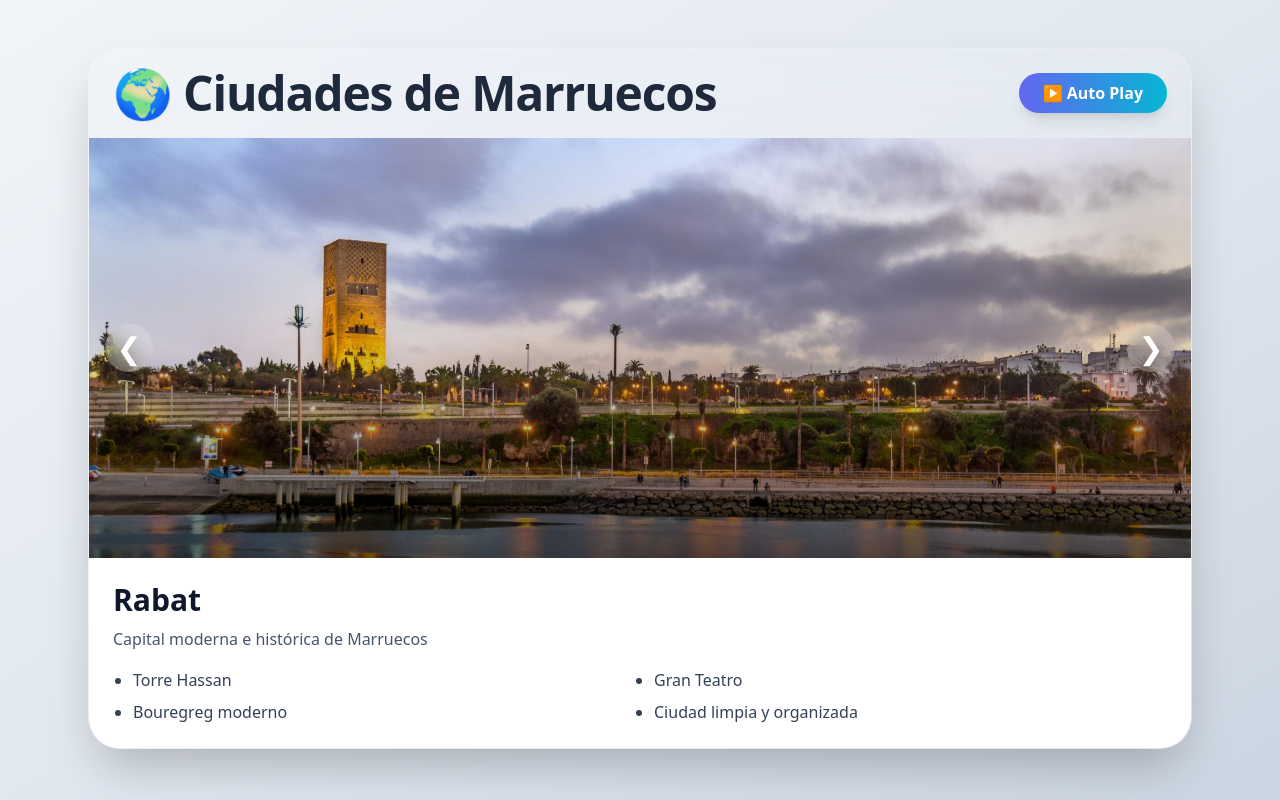
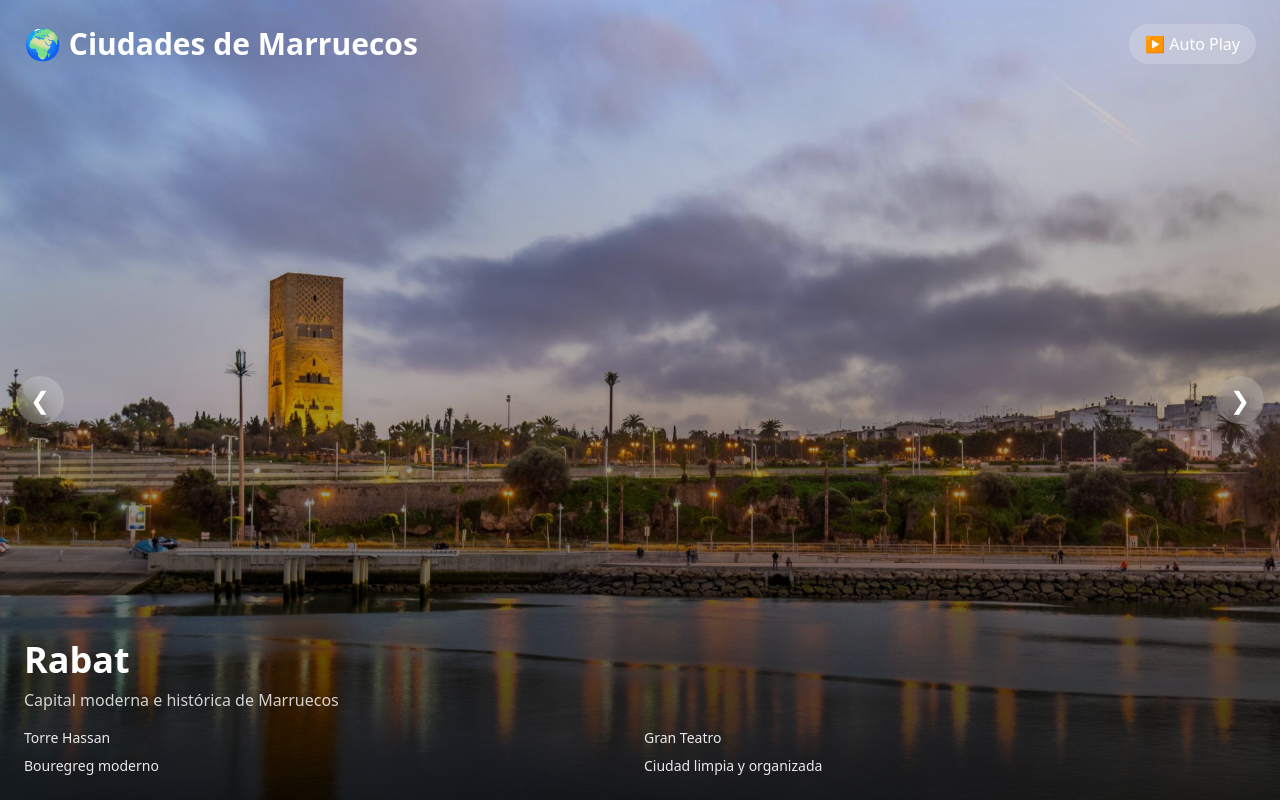
Before and after one commit to MohammedZakhbat/carrusel, a website: page index.html in a window 1280 px wide. Drawn offline with Linux system fonts and the light colour scheme.

Commit message:
update taiwldind

```diff
--- a/index.html
+++ b/index.html
@@ -3,38 +3,57 @@
 
 <head>
   <meta charset="UTF-8">
+  <meta name="viewport" content="width=device-width, initial-scale=1.0">
   <title>Carrusel - Ciudades de Marruecos</title>
   <link rel="stylesheet" href="./output.css">
 </head>
 
-<body class="bg-gradient-to-br from-slate-100 via-slate-200 to-slate-300 min-h-screen font-sans">
-    <main class="max-w-6xl mx-auto px-6 py-12">
-        <section
-            class="relative bg-white/10 backdrop-blur-xl border border-white/20 shadow-2xl rounded-[2rem] overflow-hidden">
-            <div class="flex items-center justify-between px-6 py-5 border-b border-white/10">
-                <h1 class="text-3xl md:text-5xl font-extrabold text-slate-800 tracking-tight"> 🌍 Ciudades de Marruecos
-                </h1> <button id="autoPlayBtn"
-                    class="px-6 py-2 rounded-full bg-gradient-to-r from-indigo-500 to-cyan-500 text-white font-semibold shadow-lg hover:scale-105 active:scale-95 transition">
-                    ▶ Auto Play </button>
+<body class="bg-black min-h-[100dvh] overflow-hidden font-sans">
+
+  <main class="relative w-full h-[100dvh]">
+
+    <section class="relative w-full h-full">
+
+      <img id="carouselImage"
+        class="absolute inset-0 w-full h-full object-cover transition-all duration-700"
+        src=""
+        alt="">
+
+      <div class="absolute inset-0 bg-gradient-to-t from-black/80 via-black/30 to-black/10"></div>
+
+      <div class="absolute top-6 left-6 right-6 flex items-center justify-between z-10">
+        <h1 class="text-white text-xl md:text-3xl font-bold">
+          🌍 Ciudades de Marruecos
+        </h1>
+
+        <button id="autoPlayBtn"
+          class="px-4 py-2 rounded-full bg-white/20 text-white backdrop-blur-md hover:bg-white/30 transition">
+          ▶ Auto Play
+        </button>
       </div>
-            <div class="relative group"> <img id="carouselImage"
-                    class="w-full h-[420px] object-cover transition-all duration-700" src="" alt="">
-                <div class="absolute inset-0 bg-gradient-to-t from-black/60 via-black/10 to-transparent"></div> <button
-                    id="prevBtn"
-                    class="absolute left-4 top-1/2 -translate-y-1/2 bg-white/20 hover:bg-white/40 backdrop-blur-md text-white text-3xl w-12 h-12 rounded-full flex items-center justify-center transition">
-                    ❮ </button> <button id="nextBtn"
-                    class="absolute right-4 top-1/2 -translate-y-1/2 bg-white/20 hover:bg-white/40 backdrop-blur-md text-white text-3xl w-12 h-12 rounded-full flex items-center justify-center transition">
-                    ❯ </button>
+
+      <button id="prevBtn"
+        class="absolute left-4 top-1/2 -translate-y-1/2 z-10 w-12 h-12 rounded-full bg-white/20 text-white text-2xl backdrop-blur-md hover:bg-white/40 transition">
+        ❮
+      </button>
+
+      <button id="nextBtn"
+        class="absolute right-4 top-1/2 -translate-y-1/2 z-10 w-12 h-12 rounded-full bg-white/20 text-white text-2xl backdrop-blur-md hover:bg-white/40 transition">
+        ❯
+      </button>
+
+      <div class="absolute bottom-0 left-0 right-0 p-6 text-white z-10">
+        <h2 id="carouselTitle" class="text-2xl md:text-4xl font-bold"></h2>
+        <p id="carouselDescription" class="mt-2 text-sm md:text-base text-white/80"></p>
+
+        <ul id="carouselFeatures" class="mt-4 grid grid-cols-1 md:grid-cols-2 gap-2 text-white/90 text-sm"></ul>
       </div>
-            <div class="p-6 bg-white">
-                <h2 id="carouselTitle" class="text-2xl md:text-3xl font-bold text-slate-900"></h2>
-                <p id="carouselDescription" class="mt-2 text-slate-600 leading-relaxed"></p>
-                <ul id="carouselFeatures"
-                    class="mt-4 grid grid-cols-1 md:grid-cols-2 gap-2 text-slate-700 list-disc ml-5"></ul>
-            </div>
+
     </section>
+
   </main>
 <script src="app.js"></script>
+
 </body>
 
 </html>
```
Also changed, not shown: output.css. Lines whose indentation alone changed are shown as unchanged.
